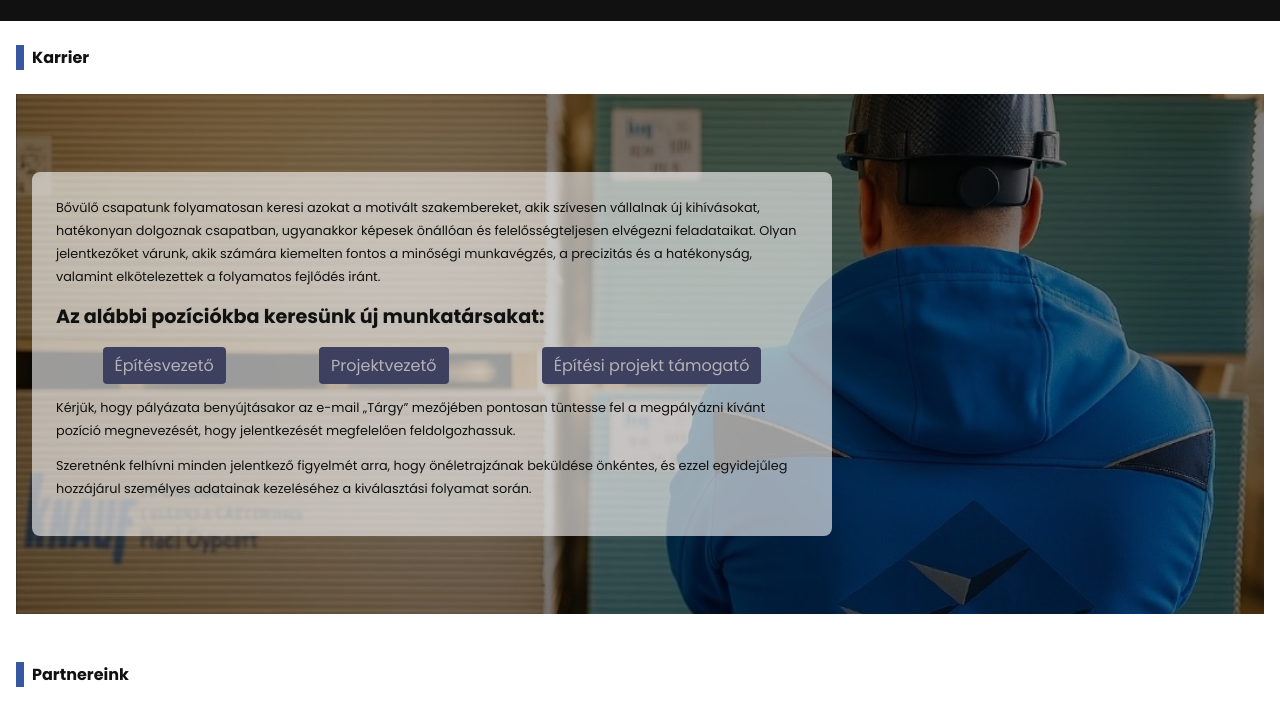
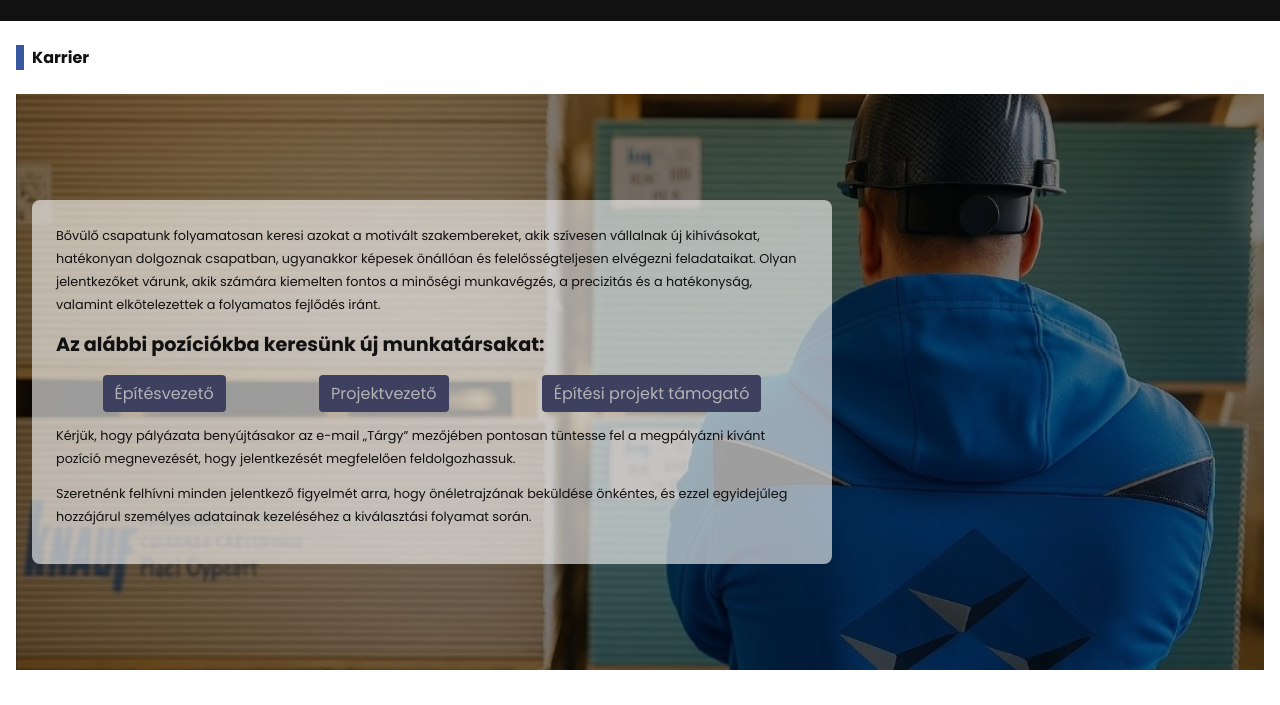
Before and after one commit to WhatFat/Stefanits_v0.8, a plain HTML site: page index.html in a window 1280 px wide. Shown: the part 4491-5196 px from the top of the page. Drawn offline with nearby package versions, Linux system fonts and the light colour scheme; grey boxes are pictures that could not be loaded.

Commit message:
Update main.css

```diff
--- a/css/main.css
+++ b/css/main.css
@@ -513,7 +513,7 @@ section {
 }
 .career-background {
     position: relative;
-    min-height: 65rem;
+    min-height: 72rem;
     display: flex;
     align-items: center;
     justify-content: flex-start;
```
